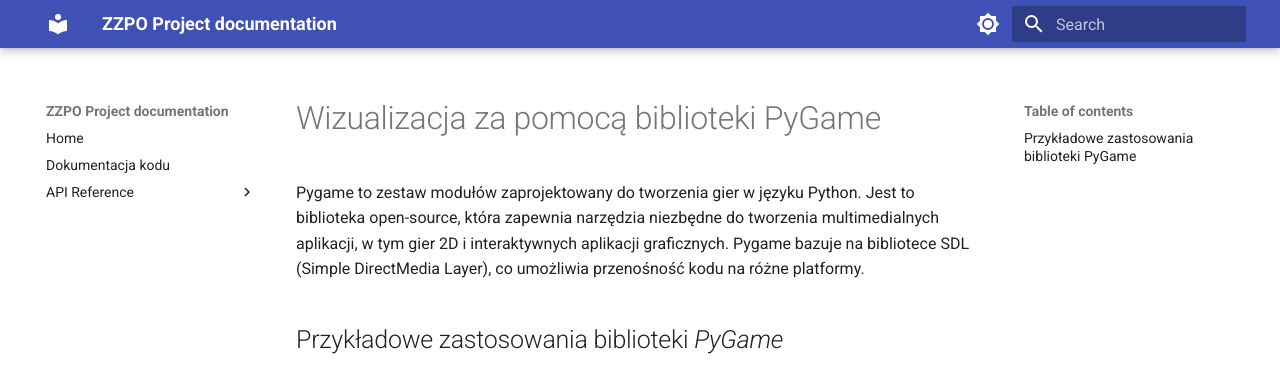
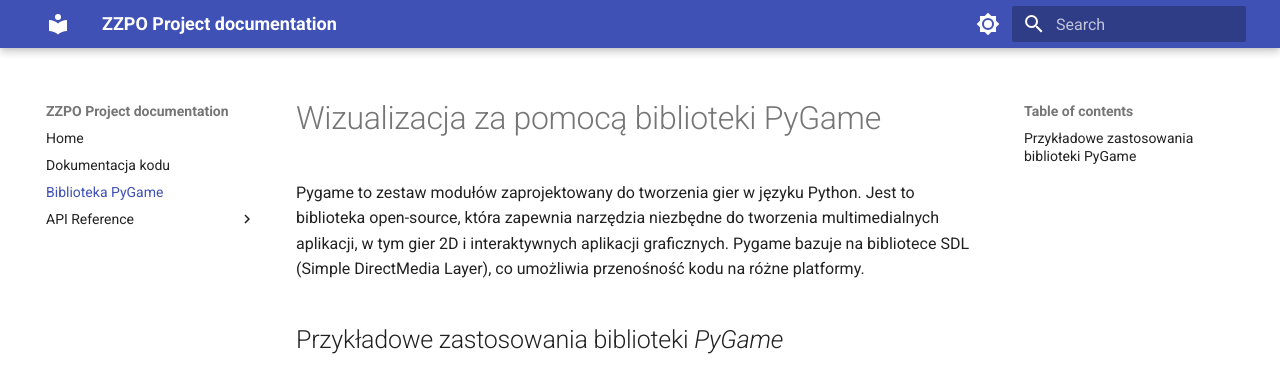
Before and after one commit to kk3k02/ZZPO_PyGame, an MkDocs documentation site: the page built from docs/pygame.md, in a window 1280 px wide. Shown: the top 376 px of the page. Built offline with MkDocs 1.6.1 and Material for MkDocs 9.7.7, drawn with Linux system fonts in a browser that asks for light colours.

Commit message:
fix: pygame

```diff
--- a/mkdocs.yml
+++ b/mkdocs.yml
@@ -18,6 +18,7 @@ theme:
 nav:
   - Home: 'index.md'
   - Dokumentacja kodu: 'docs.md'
+  - Biblioteka PyGame: 'pygame.md'
   - API Reference:
     - Player: 'api_reference/player_reference.md'
     - Virus: 'api_reference/virus_reference.md'
```
Also changed, not shown: docs/pygame.md (renamed from docs/pygames.md).
